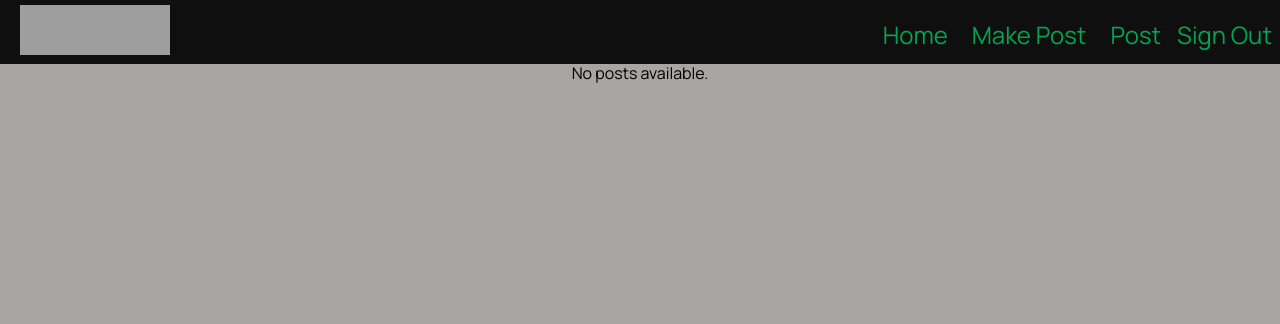
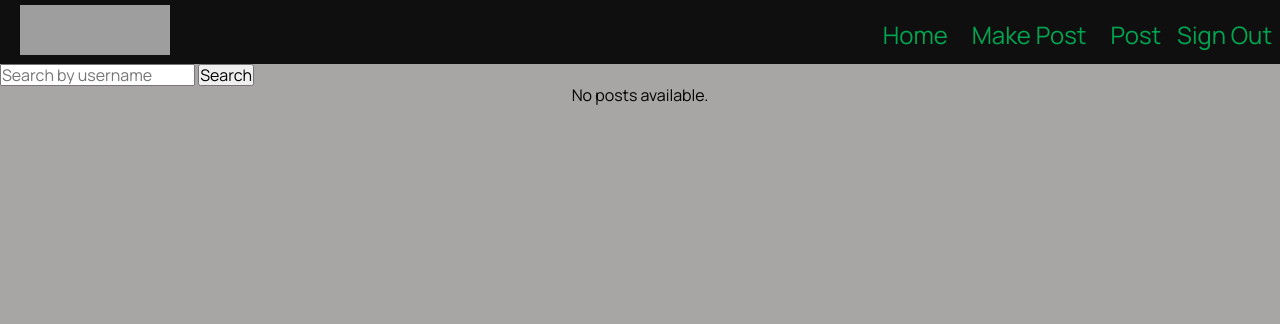
Before and after one commit to JammyWammy12/Bike-Zone12, a Flask app: page /show_post in a window 1280 px wide. Shown: the top 324 px of the page. Run offline with Flask 3, Linux system fonts and the light colour scheme; the visitor is signed in with stand-in values (Sample User, id 1); data that the repository does not hold is empty; grey boxes are pictures that could not be loaded.

Commit message:
Search bar works, but only for search username. I will make so you can use categories to find the the best rating and etc. Commiting as I want to remove session_id as its useless and replace it with name.

```diff
--- a/app.py
+++ b/app.py
@@ -252,16 +252,16 @@ def delete_post():
         return f"An error occurred while deleting: {e}", 500
 
 
-@app.route('/search', methods=['GET', 'POST'])
+@app.route('/search_post', methods=['GET', 'POST'])
 def render_search_page():
     look_up = request.form['Search']
-    title = "Search for: '" + look_up + "' "
+    search_title = "Search for: '" + look_up + "' "
     look_up = "%" + look_up + "%"
 
-    query = "SELECT title, description, rating, name FROM post WHERE name LIKE ?"
+    query = "SELECT post.title, post.image, post.description, post.name, post.rating FROM post WHERE post.name LIKE ?"
     con = connect_database(DATABASE)
     cursor = con.cursor()
     cursor.execute(query, (look_up,))
     data_list = cursor.fetchall()
     con.close()
-    return render_template('', data=data_list, table_type=title)
+    return render_template('search_post', posts=data_list, search_title=search_title, logged_in=True)
--- a/templates/post.html
+++ b/templates/post.html
@@ -3,6 +3,12 @@
 {% block pageheading %}Login{% endblock %}
 
 {% block main %}
+
+
+
+    </div>
+
+    </div>
     <div class="">
         <form class = "myform" method="post" enctype="multipart/form-data">
         <div class = "form-group">
--- a/templates/show_post.html
+++ b/templates/show_post.html
@@ -5,7 +5,18 @@
 {% block main %}
 
 
+    <form action="/search_post" method="POST">
+    <input type="text" name="Search" placeholder="Search by username" required>
+    <button type="submit">Search</button>
+</form>
 
+
+
+
+
+    {% if search_title %}
+    <h2>{{ search_title }}</h2>
+{% endif %}
 
 
     <div class="products">
```
